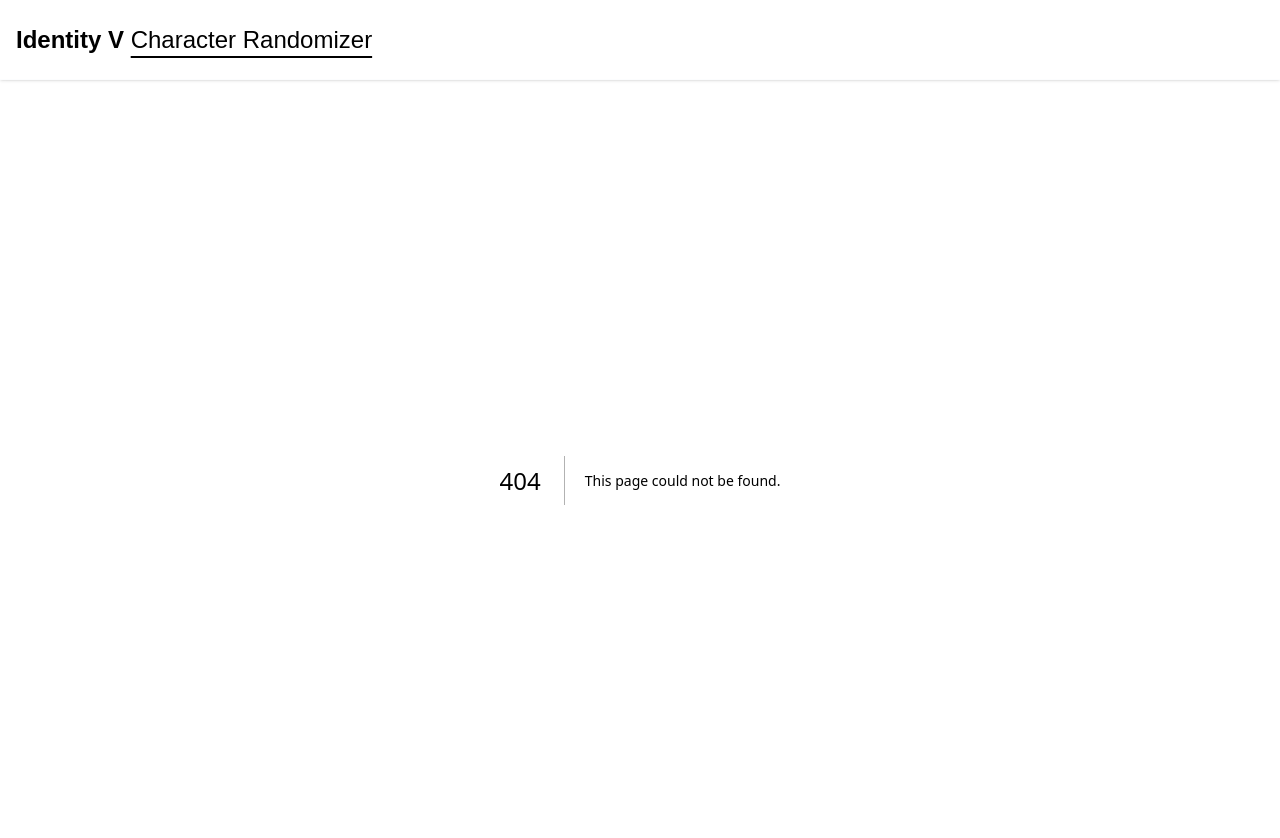
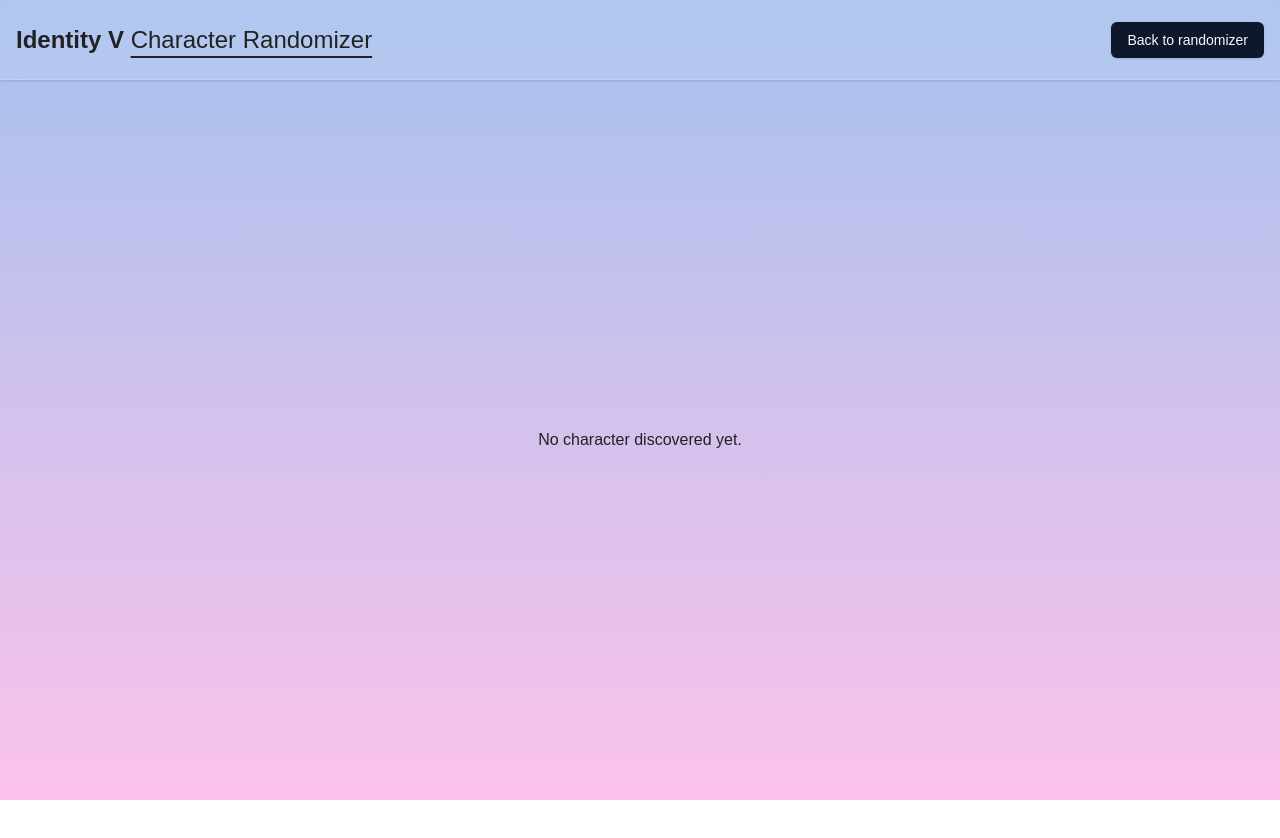
Before and after one commit to simonetimi/identity-v-character-randomizer, a Next.js app: page /recent in a window 1280 px wide. Before the commit this address had no page. Shown: the top 838 px of the page. After the commit the page ends 800 px from the top, so only its background shows below. Built offline with nearby package versions, Linux system fonts and the light colour scheme.

Commit message:
add history for the last 5 characters discovered

```diff
--- a/app/layout.tsx
+++ b/app/layout.tsx
@@ -30,7 +30,9 @@ export default function RootLayout({
         className={`${geistSans.variable} ${geistMono.variable} antialiased`}
       >
         <Header />
-        {children}
+        <main className="flex flex-col justify-center items-center min-h-[90dvh]">
+          {children}
+        </main>
       </body>
     </html>
   );
--- a/app/page.tsx
+++ b/app/page.tsx
@@ -1,9 +1,5 @@
 import CharactersSelector from "@/components/CharactersSelector";
 
 export default function Home() {
-  return (
-    <main className="flex flex-col justify-center items-center h-[90dvh]">
-      <CharactersSelector />
-    </main>
-  );
+  return <CharactersSelector />;
 }
--- /dev/null
+++ b/app/recent/page.tsx
@@ -0,0 +1,62 @@
+"use client";
+
+import { useCharactersPersistence } from "@/lib/useCharactersPersistence";
+import { useEffect, useState } from "react";
+import { Character } from "@/lib/characters-db";
+import { Card, CardContent, CardHeader, CardTitle } from "@/components/ui/card";
+import { Button } from "@/components/ui/button";
+
+export default function Recent() {
+  const [characters, setCharacters] = useState<Character[]>([]);
+  const [isDeleting, setIsDeleting] = useState(false);
+  const { retrieveCharacters, deleteCharacters } = useCharactersPersistence();
+
+  useEffect(() => {
+    setCharacters(retrieveCharacters());
+    console.log(retrieveCharacters());
+  }, [retrieveCharacters]);
+
+  if (characters.length === 0) {
+    return <p>No character discovered yet.</p>;
+  }
+
+  const onConfirmDelete = () => {
+    deleteCharacters();
+    setCharacters([]);
+    setIsDeleting(false);
+  };
+
+  return (
+    <div className="my-6 flex flex-col items-center gap-10">
+      <div className="lg:w-[1000px] w-11/12 flex justify-center flex-wrap items-center gap-6">
+        {characters.map((character, idx) => (
+          <Card
+            key={idx}
+            className="bg-white/20 backdrop-blur-lg border-slate-100/20 shadow-md"
+          >
+            <CardHeader>
+              <CardTitle className="text-center flex flex-col gap-1">
+                <p>{character?.name}</p>
+                <p>&#34;{character?.nickname}&#34;</p>
+              </CardTitle>
+            </CardHeader>
+            <CardContent className="flex justify-center">
+              <img
+                src={character?.img}
+                alt={character?.nickname + " image"}
+                className="max-h-[200px]"
+              />
+            </CardContent>
+          </Card>
+        ))}
+      </div>
+      {isDeleting ? (
+        <Button onClick={onConfirmDelete} variant="destructive">
+          Are you sure?
+        </Button>
+      ) : (
+        <Button onClick={() => setIsDeleting(true)}>Delete history</Button>
+      )}
+    </div>
+  );
+}
--- a/components/CharactersSelector.tsx
+++ b/components/CharactersSelector.tsx
@@ -5,6 +5,7 @@ import { Button } from "@/components/ui/button";
 import { Dices } from "lucide-react";
 import { Card, CardContent, CardHeader, CardTitle } from "@/components/ui/card";
 import { Character, hunters, survivors } from "@/lib/characters-db";
+import { useCharactersPersistence } from "@/lib/useCharactersPersistence";
 
 const CharactersSelector = () => {
   const [category, setCategory] = useState<string | null>(null);
@@ -12,6 +13,8 @@ const CharactersSelector = () => {
     null,
   );
   const [imageLoaded, setImageLoaded] = useState(false);
+
+  const { saveCharacter } = useCharactersPersistence();
 
   const onSelectCategory = (category: string) => {
     setCategory(category);
@@ -21,6 +24,8 @@ const CharactersSelector = () => {
 
       const randomIndex = Math.floor(Math.random() * newCharacters.length);
       setSelectedCharacter(newCharacters[randomIndex] || null);
+
+      saveCharacter(newCharacters[randomIndex]);
     }, 1000);
   };
 
--- a/components/Header.tsx
+++ b/components/Header.tsx
@@ -1,14 +1,33 @@
+"use client";
+
 import React from "react";
+import { Button } from "@/components/ui/button";
+import { usePathname } from "next/navigation";
+import Link from "next/link";
 
 const Header = () => {
+  const pathname = usePathname();
+
+  let linkUrl = "";
+  if (pathname === "/") {
+    linkUrl = "/recent";
+  } else if (pathname === "/recent") {
+    linkUrl = "/";
+  }
+
   return (
-    <header className="p-4 flex items-center border-b border-slate-100/20 h-[10dvh] shadow bg-white/10 backdrop-blur-lg">
-      <h1 className="text-2xl">
+    <header className="sticky z-10 top-0 p-4 flex items-center border-b border-slate-100/20 h-[10dvh] shadow bg-white/10 backdrop-blur-lg">
+      <h1 className="lg:text-2xl text-lg">
         <span className="font-bold">Identity V</span>{" "}
         <span className="underline-offset-8 underline">
           Character Randomizer
         </span>
       </h1>
+      <Button className="ml-auto" asChild>
+        <Link href={linkUrl}>
+          {pathname === "/" ? "See recent characters" : "Back to randomizer"}
+        </Link>
+      </Button>
     </header>
   );
 };
--- /dev/null
+++ b/lib/useCharactersPersistence.ts
@@ -0,0 +1,33 @@
+import { Character } from "@/lib/characters-db";
+import { useCallback } from "react";
+
+export function useCharactersPersistence() {
+  const maxCharacters = 5;
+
+  const saveCharacter = (character: Character) => {
+    let characters: Character[] = [];
+    const retrievedCharacters = localStorage.getItem("characters");
+    if (retrievedCharacters) {
+      characters = JSON.parse(retrievedCharacters);
+    }
+
+    characters.push(character);
+
+    if (characters.length > maxCharacters) {
+      characters.shift();
+    }
+
+    localStorage.setItem("characters", JSON.stringify(characters));
+  };
+
+  const retrieveCharacters = useCallback((): Character[] => {
+    const retrievedCharacters = localStorage.getItem("characters");
+    return retrievedCharacters ? JSON.parse(retrievedCharacters) : [];
+  }, []);
+
+  const deleteCharacters = () => {
+    localStorage.removeItem("characters");
+  };
+
+  return { saveCharacter, retrieveCharacters, deleteCharacters };
+}
--- a/package.json
+++ b/package.json
@@ -30,5 +30,6 @@
     "prettier": "^3.3.3",
     "tailwindcss": "^3.4.1",
     "typescript": "^5"
-  }
+  },
+  "packageManager": "yarn@1.22.22+sha512.a6b2f7906b721bba3d67d4aff083df04dad64c399707841b7acf00f6b133b7ac24255f2652fa22ae3534329dc6180534e98d17432037ff6fd140556e2bb3137e"
 }
```
Also changed, not shown: 1 other file (tests, documents, lock files or other folders).
